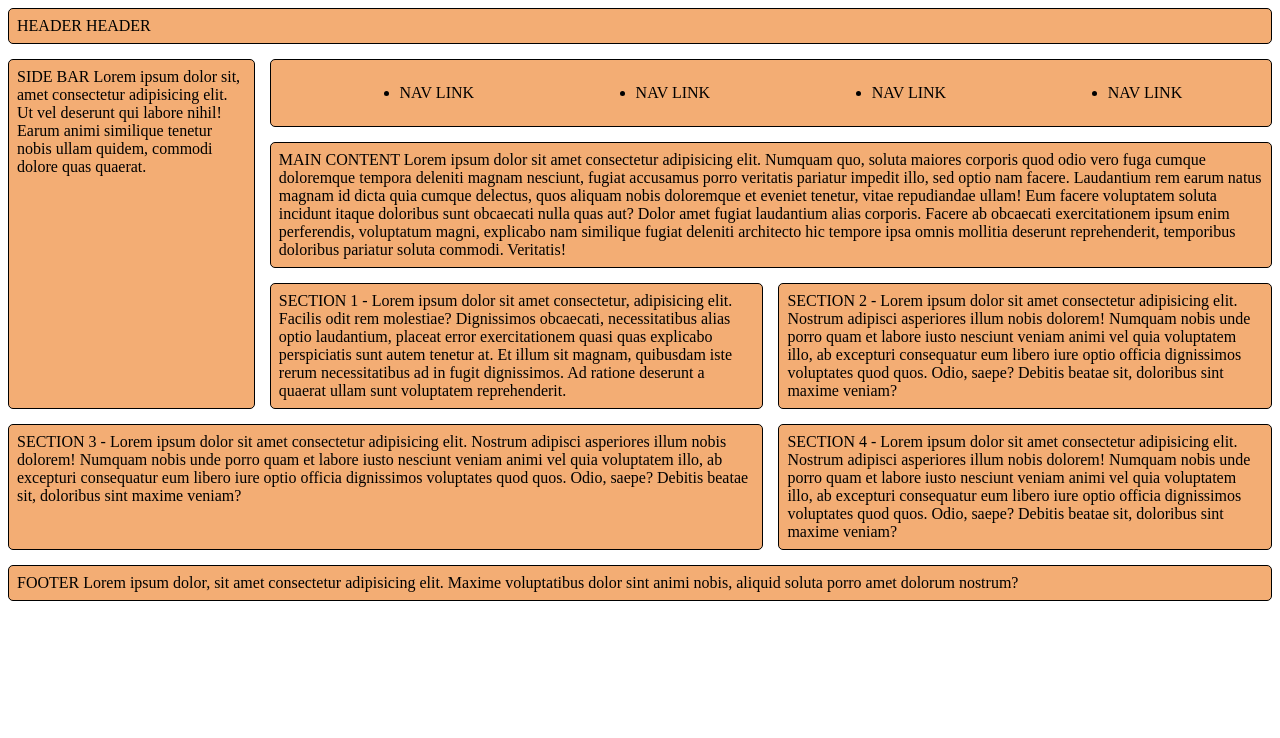
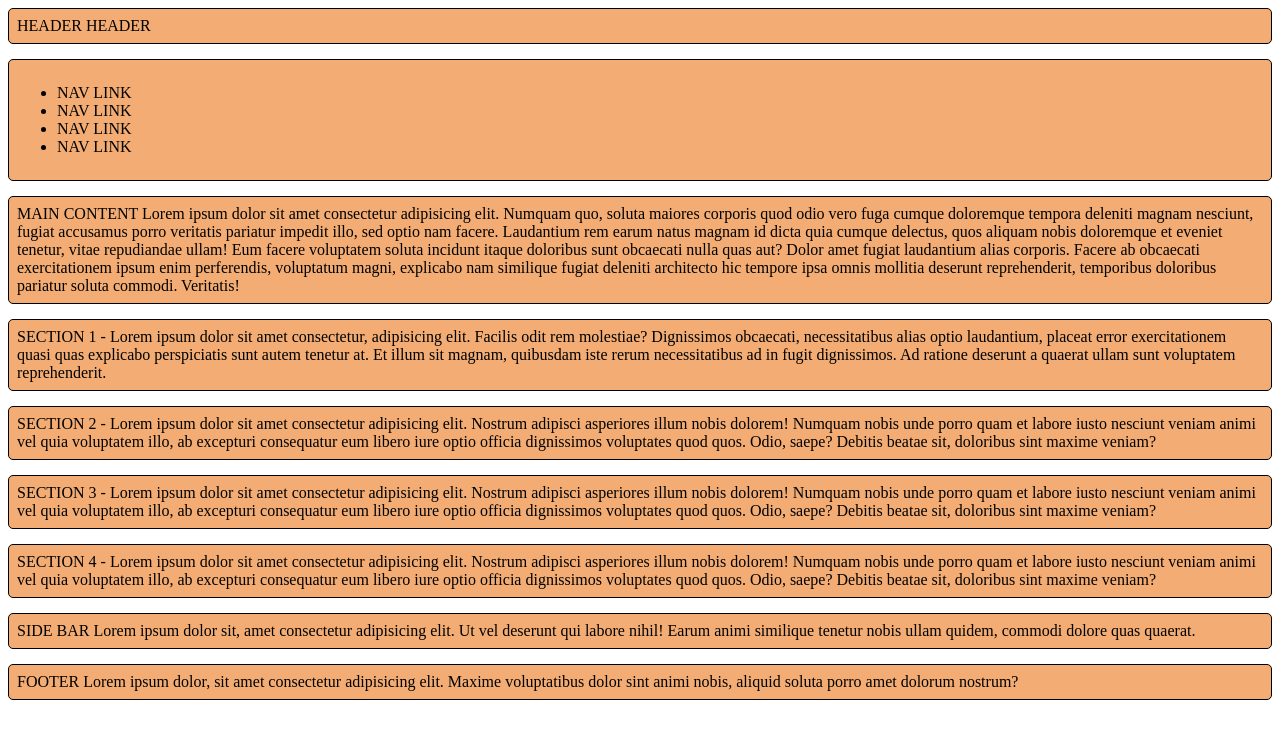
Before and after one commit to bsinkule/Grid-Template-Areas, a plain HTML site: page index.html in a window 1280 px wide. Drawn offline with Linux system fonts and the light colour scheme.

Commit message:
md space check

```diff
--- a/main.css
+++ b/main.css
@@ -5,24 +5,8 @@
     padding: .5em;
 }
 
-.wrapper {
-    margin: auto;
-    display: grid;
-    grid-gap: 15px;
-    grid-template-areas:
-        "header"
-        "nav"
-        "main"
-        "section1"
-        "section2"
-        "section3"
-        "section4"
-        "side"
-        "footer";
-}
-
 header {
-    grid-area: header;
+    grid-area: head;
 }
 
 nav {
@@ -57,34 +41,19 @@ footer {
     grid-area: footer;
 }
 
-@media (min-width: 700px) {
-    .wrapper {
-        grid-template-columns: 1fr 3fr;
-        grid-template-areas:
-            "header  header"
-            "nav     nav"
-            "side    main"
-            "side    section1"
-            "side    section2"
-            "section3 section3"
-            "section4 section4"
-            "footer  footer";
-    }
-    nav ul {
-        display: flex;
-        justify-content: space-around;
-    }
+.wrapper {
+    margin: auto;
+    display: grid;
+    grid-gap: 15px;
+    grid-template-columns: 100%;
+    grid-template-areas:
+        "head"
+        "nav"
+        "main"
+        "section1"
+        "section2"
+        "section3"
+        "section4"
+        "side"
+        "footer";
 }
-
-@media (min-width: 1000px) {
-    .wrapper {
-        grid-template-columns: 1fr 2fr 2fr;
-        grid-template-areas:
-            "header header header"
-            "side    nav    nav"
-            "side   main   main"
-            "side  section1 section2"
-            "section3 section3 section4"
-            "footer footer footer";
-    }
-}
```
Also changed, not shown: images/gridEmmet.png (deleted), images/gridHtmlWithText.png (deleted), images/gridMedia1000px.png (deleted), images/gridMedia700px.png (deleted), 1 other file.
